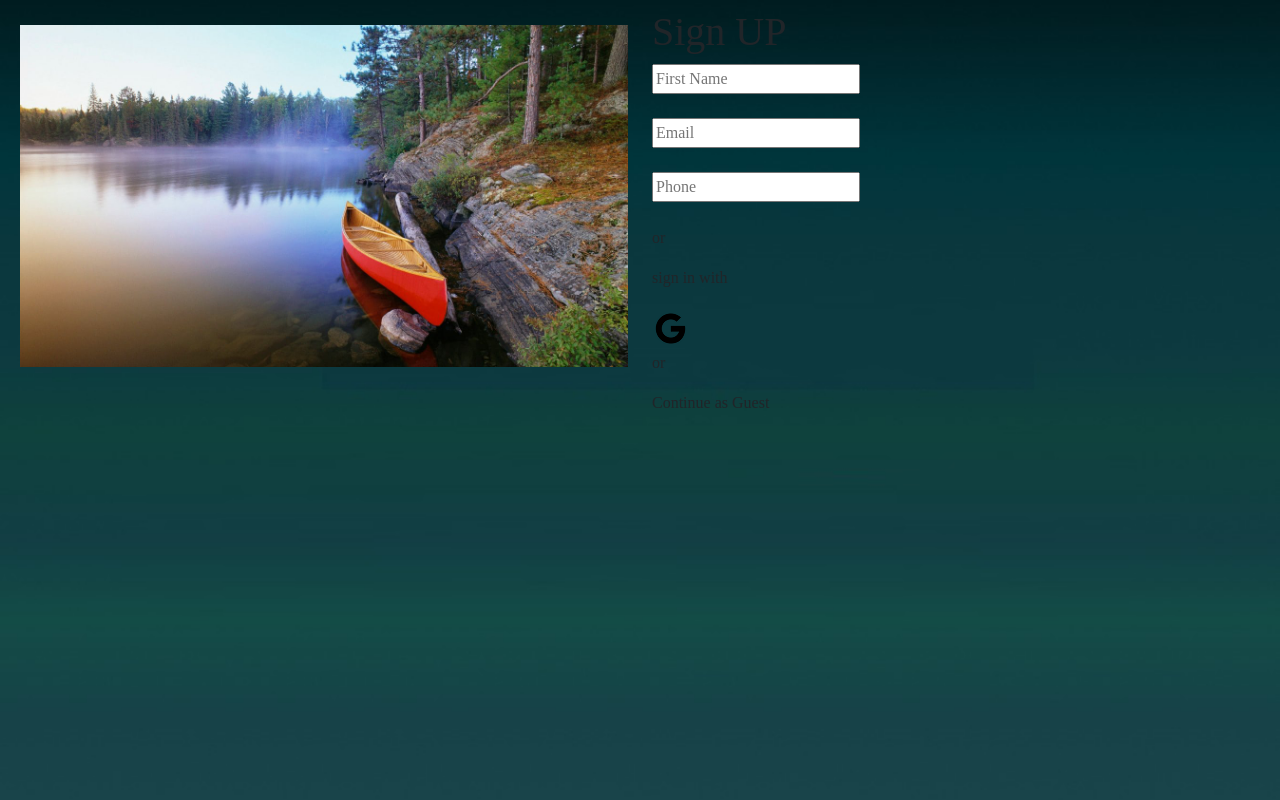
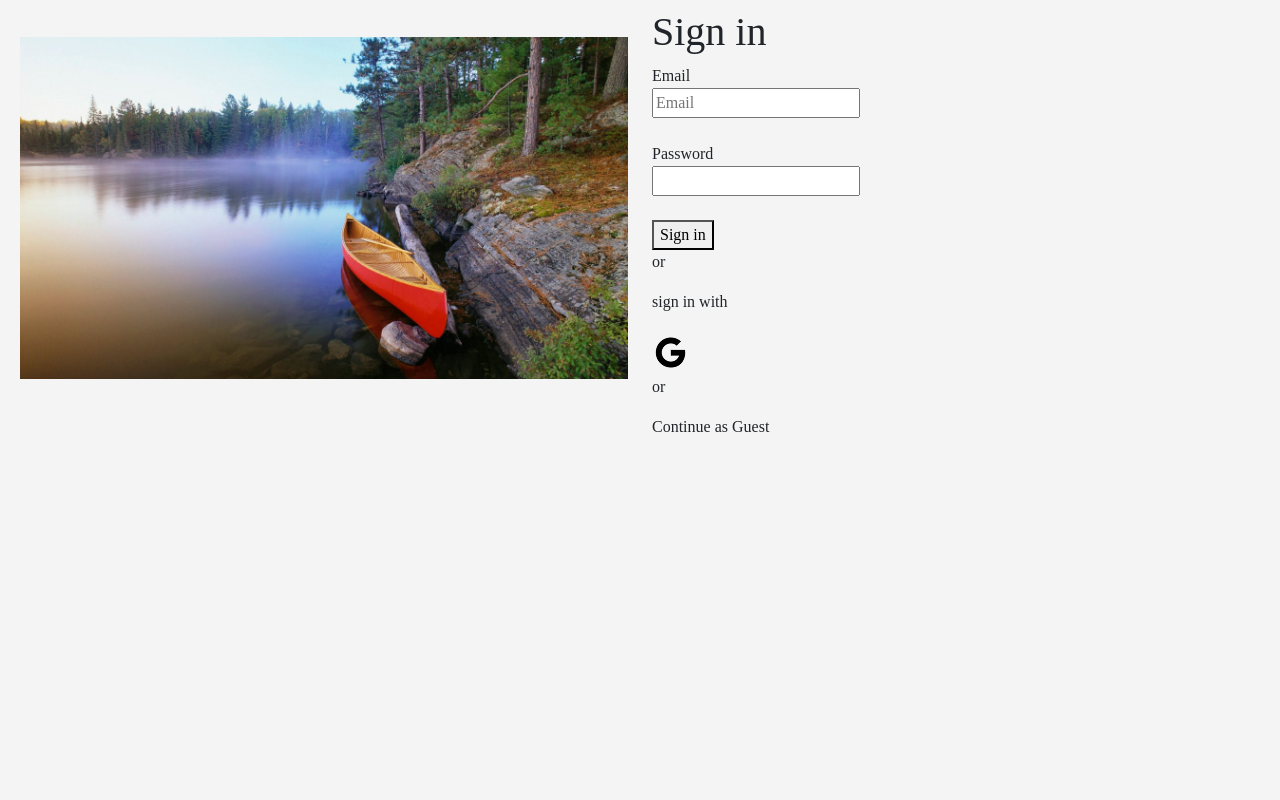
Before and after one commit to dilkhush727/ontarioparks, a CodeIgniter app: page /IXD-5105-0NC/index.php/auth/signin in a window 1280 px wide. Run offline with CodeIgniter, Linux system fonts and the light colour scheme.

Commit message:
create sign in page

```diff
--- a/application/views/signin.php
+++ b/application/views/signin.php
@@ -1,21 +1,25 @@
 <?php defined('BASEPATH') OR exit('No direct script access allowed'); ?>
 
-<div class="container-fluid home-banner">
+<div class="container-fluid ">
 	<div class="hero-section p-2 rounded position-relative">
 		<div class="row align-items-center">
 			<div class="col-md-6">
-				<img src="assets/images/Algonquin-Park-Backcountry-Camping.jpg" class="img-fluid mb-5">
+				<img src="<?=base_url()?>assets/images/Algonquin-Park-Backcountry-Camping.jpg" class="img-fluid mb-5">
 			</div>
 			<div class="col-md-6">
 			<!-- http://localhost/IXD-5105-0NC/ontarioparks/index.php/auth -->
-				<h1>Sign UP</h1>
+				<h1>Sign in</h1>
 				<form action="">
-				<input type="text" id="fname" name="fname" placeholder="First Name"><br><br>
+				<label for="Email">Email</label>
+				<br>
 				<input type="email" id="email" name="email" placeholder="Email"><br><br>
-			    <input type="phone" id="phone" name="phone" placeholder="Phone"><br><br>
+				<label for="password">Password</label>
+				<br>
+			    <input type="text" id="password" name="password" placeholder=""><br><br>
+				<button type="submit"> Sign in </button>
 				</form>
 				<p>or</p>
-				<p>sign in with</p> <img src="../assets/images/google.png" alt="">
+				<p>sign in with</p> <a href="https://accounts.google.com/signin" target="_blank"><img src="../assets/images/google.png" alt="Google Logo"></a>
 				<p>or</p>
 				<p>Continue as Guest</p>
 
```
